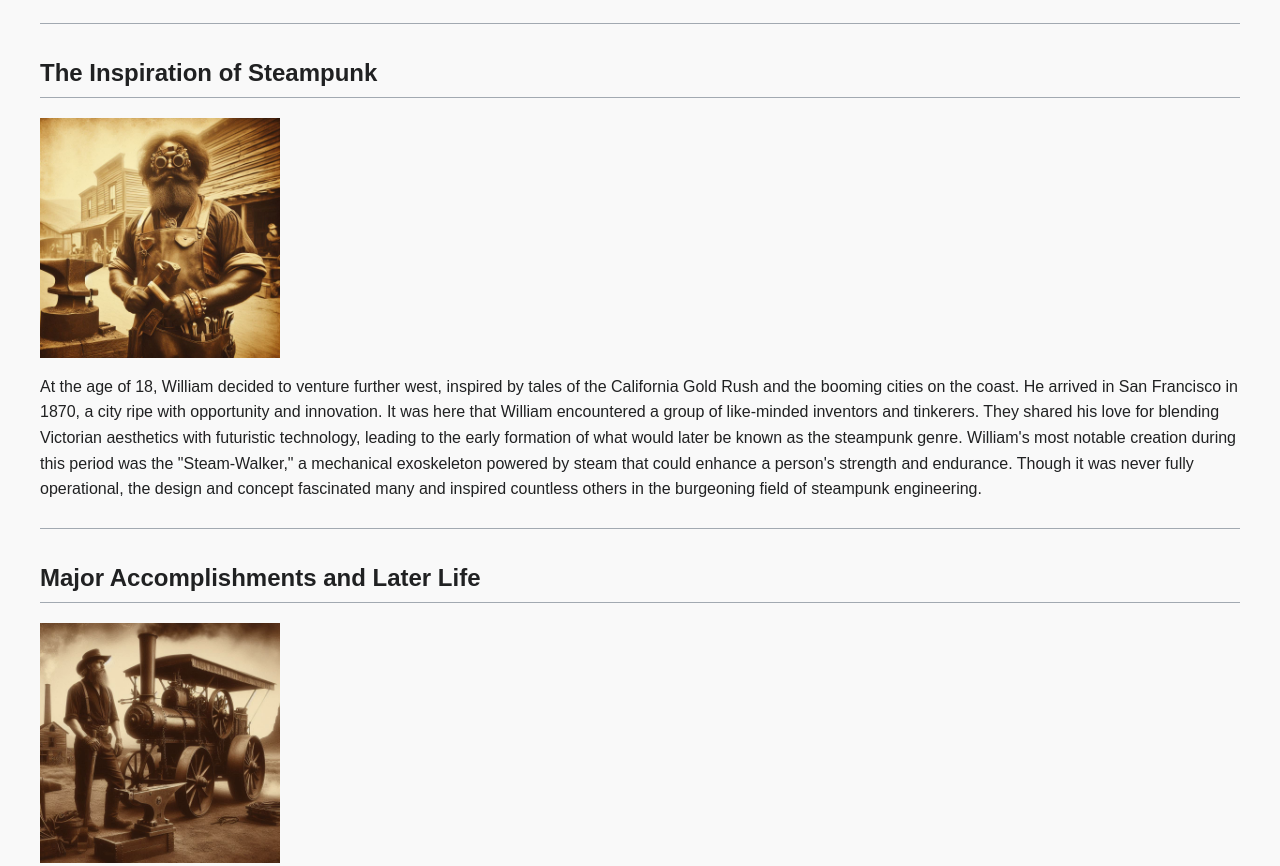
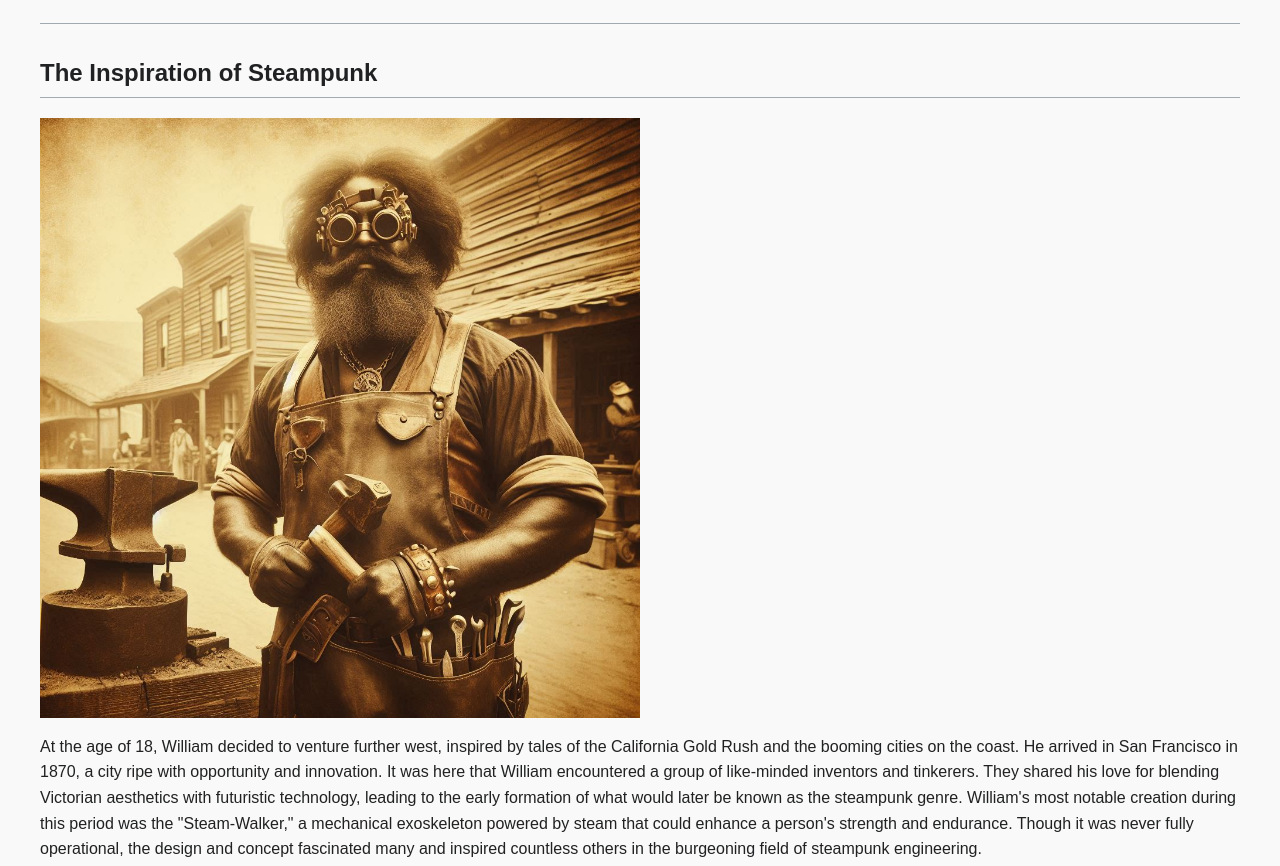
Before and after one commit to WilliamGeorgeBlackwood/WilliamGeorgeBlackwood.github.io, a plain HTML site: page index.html in a window 1280 px wide. Shown: the part 713-1579 px from the top of the page. Drawn offline with Linux system fonts and the light colour scheme.

Commit message:
Increase image size

```diff
--- a/styles.css
+++ b/styles.css
@@ -68,7 +68,7 @@ section h2 {
 
 .placeholder-image {
     display: block;
-    max-width: 20%; /* Adjusted to make the images half their previous size */
+    max-width: 50%; /* Adjusted to make the images half their previous size */
     height: auto;
     margin: 10px 0;
 }
```
